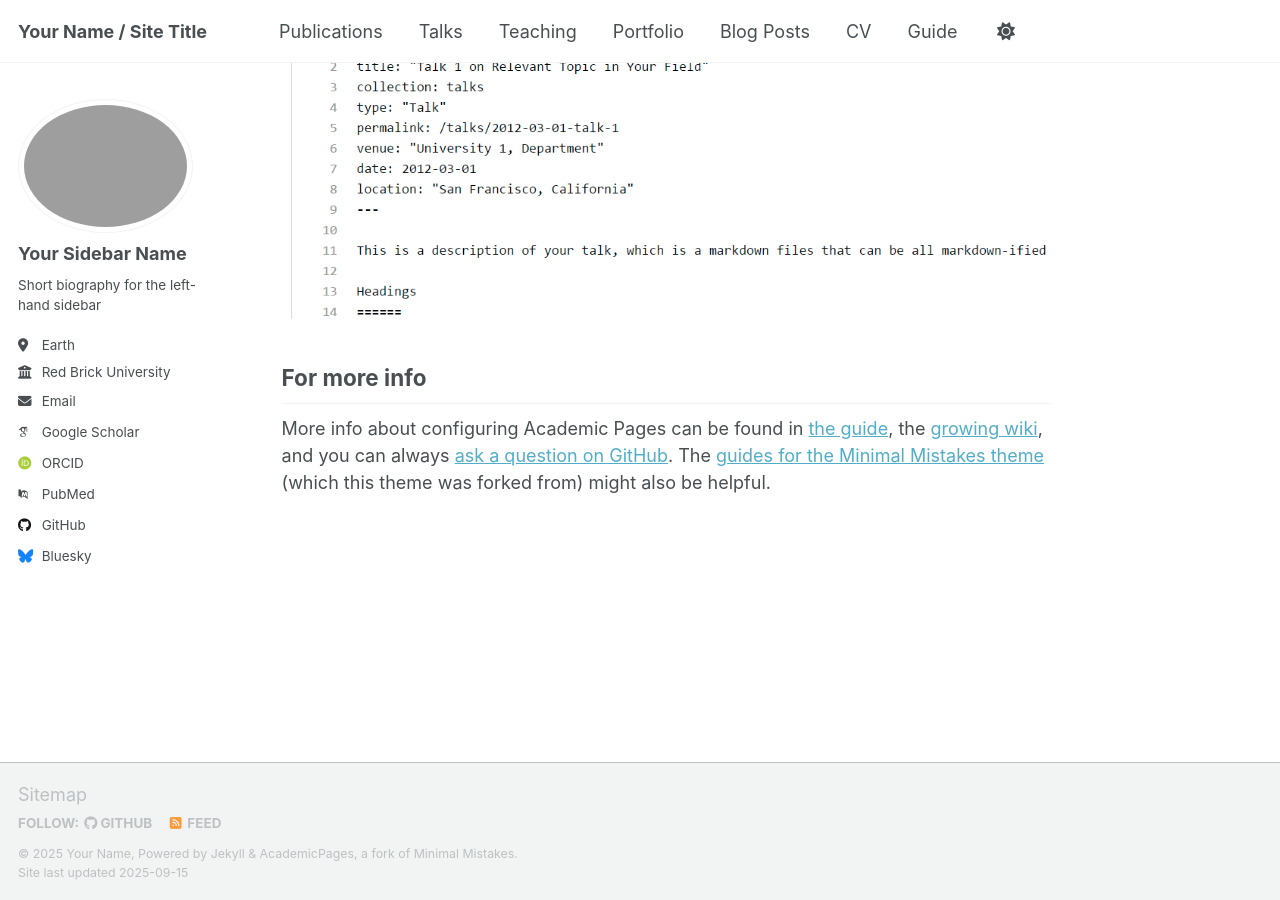
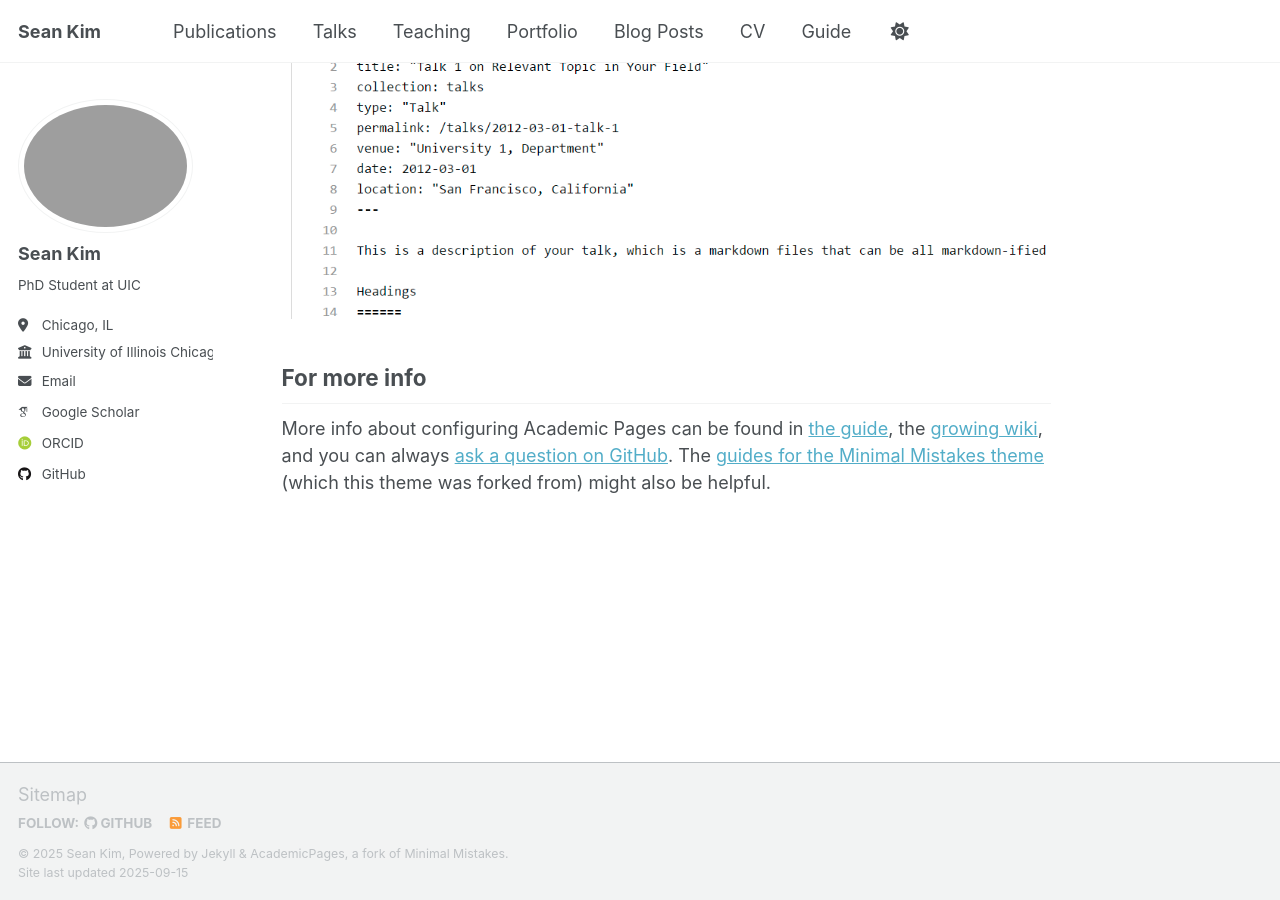
Before and after one commit to seankim658/seankim658.github.io, a Jekyll site: the page built from _pages/about.md, in a window 1280 px wide and 900 px high, scrolled down 2880 px. Built offline with Jekyll 4.4.1, drawn with Linux system fonts in a browser that asks for light colours; some web fonts are replaced; a script that is not in the unit is left out.

Commit message:
Set basic info

```diff
--- a/_config.yml
+++ b/_config.yml
@@ -9,11 +9,11 @@
 # Basic Site Settings
 locale                   : "en-US"
 site_theme               : "default" # Currently available options are "default", "air"
-title                    : "Your Name / Site Title"
+title                    : "Sean Kim"
 title_separator          : "-"
-name                     : &name "Your Name"
+name                     : &name "Sean Kim"
 description              : &description "Your Name's academic portfolio"   # Update this with a general description of your site, this is the default if not overridden by a page
-url                      : https://academicpages.github.io # The base hostname & protocol for your site e.g. "https://[your GitHub username].github.io",
+url                      : https://seankim658.github.io # The base hostname & protocol for your site e.g. "https://[your GitHub username].github.io",
                                                            # or if you already have some other page hosted on Github then use "https://[your GitHub username].github.io/[Your Repo Name]"
 baseurl                  : "" # the subpath of your site, e.g. "/blog"
 repository               : "academicpages/academicpages.github.io"
@@ -24,23 +24,23 @@ repository               : "academicpages/academicpages.github.io"
 author:
   # Biographic information
   avatar           : "profile.png"
-  name             : "Your Sidebar Name"
+  name             : "Sean Kim"
   pronouns         : # example: "she/her"
-  bio              : "Short biography for the left-hand sidebar"
-  location         : "Earth"
-  employer         : "Red Brick University"
+  bio              : "PhD Student at UIC"
+  location         : "Chicago, IL"
+  employer         : "University of Illinois Chicago"
   uri              : # URL
-  email            : "none@example.org"
+  email            : "skim6502@uic.edu"
 
   # Academic websites
   academia         : # URL
   arxiv            : # URL - Update with the correct link to your profile
-  googlescholar    : "https://scholar.google.com/citations?user=PS_CX0AAAAAJ"
+  googlescholar    : "https://scholar.google.com/citations?user=vAhfYxwAAAAJ&hl=en&authuser=3"
   inspire-hep      : # URL
   impactstory      : # URL
-  orcid            : "http://orcid.org/yourorcidurl"
+  orcid            : "https://orcid.org/0009-0006-1223-1895"
   semantic         : # URL
-  pubmed           : "https://www.ncbi.nlm.nih.gov/pubmed/?term=john+snow"
+  pubmed           : # URL
   researchgate     : # URL
   scopus           : # URL
 
@@ -48,13 +48,13 @@ author:
   bitbucket        : # Username - Update with your username on the site
   codepen          : # Username
   dribbble         : # Username
-  github           : "academicpages"
+  github           : "https://github.com/seankim658"
   kaggle           : # Username
   stackoverflow    : # User number or user number and name (i.e., use "1" or "1/jeff-atwood")
 
   # Social media
   artstation       : # Username
-  bluesky          : "bsky.app" # Replace this with you Bluesky username
+  bluesky          : # Username
   facebook         : # Username
   flickr           : # Username
   foursquare       : # Username
```
Also changed, not shown: 1 other file.
